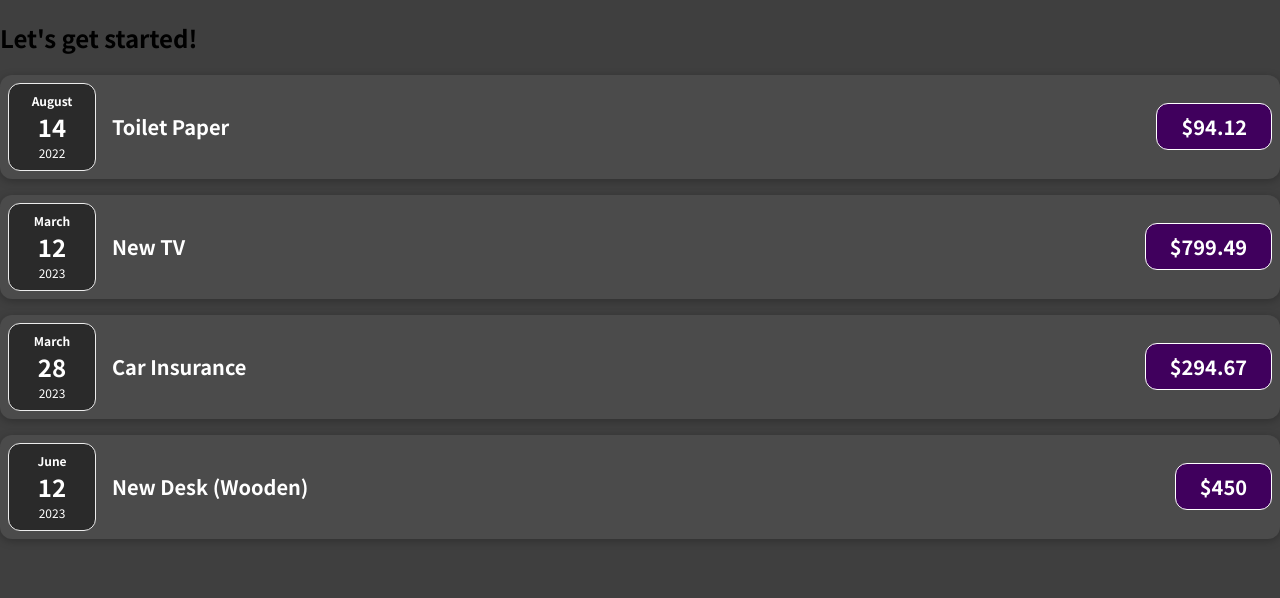
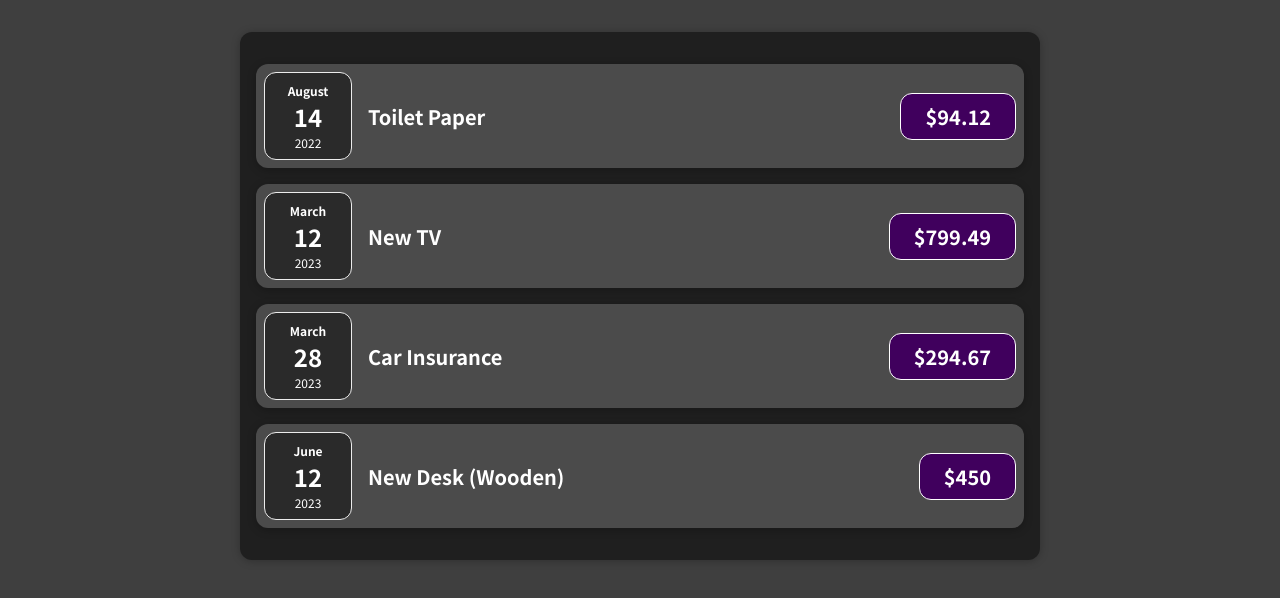
Before and after one commit to funnypar/Expenses-app, a JavaScript app: page / in a window 1280 px wide. Shown: the top 598 px of the page. Built offline with nearby package versions, Linux system fonts and the light colour scheme.

Commit message:
addedExpensesComponent

```diff
--- a/src/App.js
+++ b/src/App.js
@@ -1,7 +1,7 @@
-import ExpenseItem from "./components/ExpenseItem";
+import Expenses from "./components/Expenses";
 
 function App() {
-    const dataDateItem = [
+    const dataExpenseItem = [
         {
             id: "e1",
             title: "Toilet Paper",
@@ -29,27 +29,7 @@
     ];
     return (
         <div className="App">
-            <h2>Let's get started! </h2>
-            <ExpenseItem
-                title={dataDateItem[0].title}
-                amount={dataDateItem[0].amount}
-                date={dataDateItem[0].date}
-            />
-            <ExpenseItem
-                title={dataDateItem[1].title}
-                amount={dataDateItem[1].amount}
-                date={dataDateItem[1].date}
-            />
-            <ExpenseItem
-                title={dataDateItem[2].title}
-                amount={dataDateItem[2].amount}
-                date={dataDateItem[2].date}
-            />
-            <ExpenseItem
-                title={dataDateItem[3].title}
-                amount={dataDateItem[3].amount}
-                date={dataDateItem[3].date}
-            />
+            <Expenses data={dataExpenseItem} />
         </div>
     );
 }
--- /dev/null
+++ b/src/components/Expenses.css
@@ -0,0 +1,9 @@
+.expenses {
+    padding: 1rem;
+    background-color: rgb(31, 31, 31);
+    margin: 2rem auto;
+    width: 50rem;
+    max-width: 95%;
+    border-radius: 12px;
+    box-shadow: 0 1px 8px rgba(0, 0, 0, 0.25);
+}
--- /dev/null
+++ b/src/components/Expenses.js
@@ -0,0 +1,31 @@
+import "./Expenses.css";
+import ExpenseItem from "./ExpenseItem";
+
+function Expenses(props) {
+    return (
+        <div className="expenses">
+            <ExpenseItem
+                title={props.data[0].title}
+                amount={props.data[0].amount}
+                date={props.data[0].date}
+            />
+            <ExpenseItem
+                title={props.data[1].title}
+                amount={props.data[1].amount}
+                date={props.data[1].date}
+            />
+            <ExpenseItem
+                title={props.data[2].title}
+                amount={props.data[2].amount}
+                date={props.data[2].date}
+            />
+            <ExpenseItem
+                title={props.data[3].title}
+                amount={props.data[3].amount}
+                date={props.data[3].date}
+            />
+        </div>
+    );
+}
+
+export default Expenses;
```
